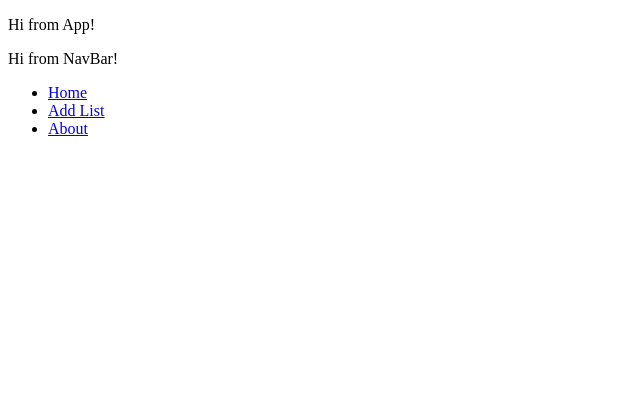
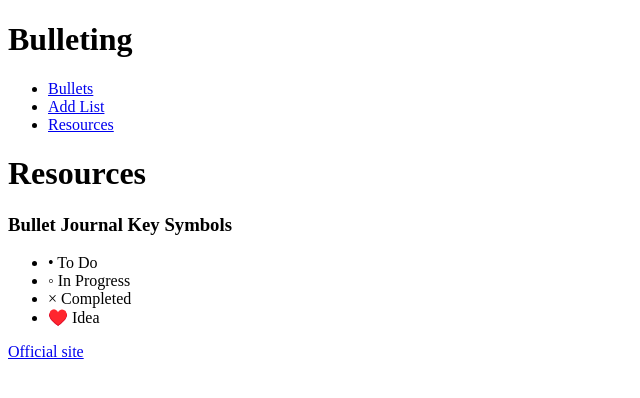
Before and after one commit to evareitzel/Bulletor, a React (Create React App) app: page /resources in a window 1280 px wide. Shown: the top 398 px of the page, without its empty margins (0-640 px from the left). Built offline with nearby package versions, Linux system fonts and the light colour scheme.

Commit message:
Make 5 components

```diff
--- a/src/components/App.js
+++ b/src/components/App.js
@@ -1,30 +1,32 @@
 import React from 'react'
 import {
-  // BrowserRouter as Router,
   Routes, // instead of "Switch"
-  Route,
-  // Link
+  Route
 } from 'react-router-dom'
-import Header from './Header'
+
+
 import NavBar from './NavBar'
 import ListContainer from './ListContainer'
 import ListForm from './ListForm'
-
-import Home from "./Home"
+import Resources from "./Resources"
 
 function App() {
   return (
     <div>
-      <p>Hi from App!</p>
       <NavBar />
       <Routes>
-        <Route exact path='/' element={<Home />}  />
-          {/* <Home /> */}
-          {/* <ListContainer /> */}
-        {/* </Route> */}
-        {/* <Route path="/add-list"> */}
-          {/* <ListForm /> */}
-        {/* </Route> */}
+        <Route
+          path='/'
+          element={<ListContainer />}
+        />
+        <Route
+          path='add-list'
+          element={<ListForm/>}
+        />
+        <Route
+          path='resources'
+          element={<Resources/>}
+        />
       </Routes>
     </div>
     //   <Header />
--- a/src/components/Header.js
+++ /dev/null
@@ -1,12 +0,0 @@
-// import React from 'react'
-
-function Header(){
-  return(
-    <div>
-      <h1>Bulleting</h1>
-      <p>(Header)</p>
-    </div>
-  )
-}
-
-export default Header
--- a/src/components/Home.js
+++ /dev/null
@@ -1,7 +0,0 @@
-function Home(){
-  return(
-    <p>Honey, I'm home!</p>
-  )
-}
-
-export default Home
--- a/src/components/ListContainer.js
+++ b/src/components/ListContainer.js
@@ -5,7 +5,7 @@ function ListContainer(){
   return(
 
     <div>
-      <p>Hi from ListContainer!</p>
+      <h1>ListContainer</h1>
       {renderLists}
     </div>
   )
--- a/src/components/ListForm.js
+++ b/src/components/ListForm.js
@@ -1,17 +1,13 @@
-function ListForm(){
+function ListForm() {
 
-  // implement form
-
-  // BULLET JOURNAL KEY SYMBOLS
-    // • To Do
-    //   o Events
-    // ** Important
-    // <3 Ideas
-
-  return(
+  return (
     <>
-      <p>ListForm! Add new task: </p>
+      <h1>ListForm</h1>
+      <p>Add new tasks: </p>
       <form>
+        <input></input>
+        <input></input>
+        <input></input>
         <input></input>
       </form>
     </>
--- a/src/components/NavBar.js
+++ b/src/components/NavBar.js
@@ -1,17 +1,17 @@
 function NavBar() {
   return (
     <div>
-      <p>Hi from NavBar!</p>
+      <h1>Bulleting</h1>
       <nav>
         <ul>
           <li>
-            <a href="/" >Home</a>
+            <a href="/" >Bullets</a>
           </li>
           <li>
             <a href="/add-list" >Add List</a>
           </li>
           <li>
-            <a href="/about" >About</a>
+            <a href="/resources" >Resources</a>
           </li>
         </ul>
       </nav>
--- /dev/null
+++ b/src/components/Resources.js
@@ -0,0 +1,19 @@
+function Home(){
+  return(
+    <>
+      <h1>Resources</h1>
+      <h3>Bullet Journal Key Symbols</h3>
+      <ul>
+        <li>• To Do</li>
+        <li>◦ In Progress</li>
+        <li>× Completed</li>
+        <li>♥️ Idea</li>
+      </ul>
+      <p>
+        <a href='https://bulletjournal.com/' target="_blank">Official site</a>
+      </p>
+    </>
+  )
+}
+
+export default Home
```
